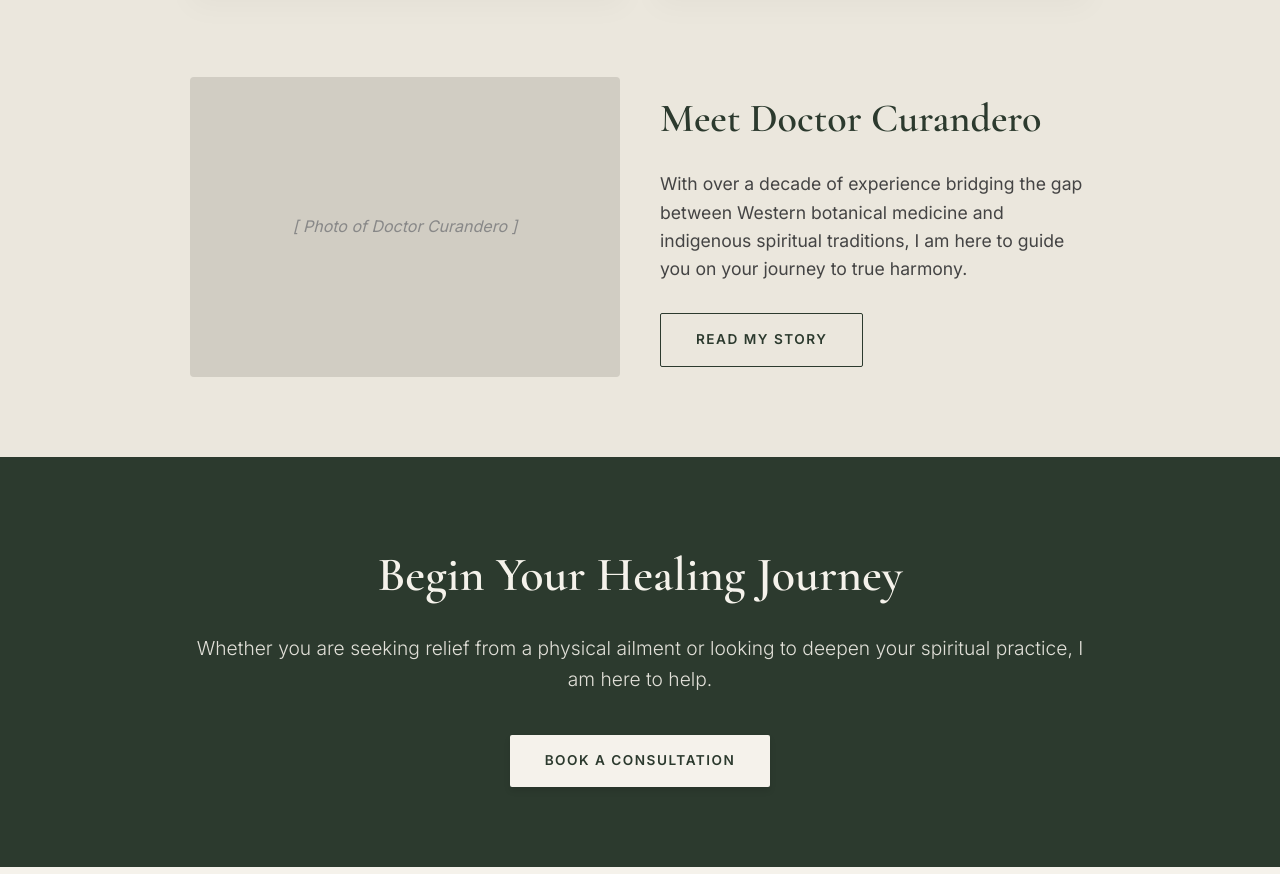
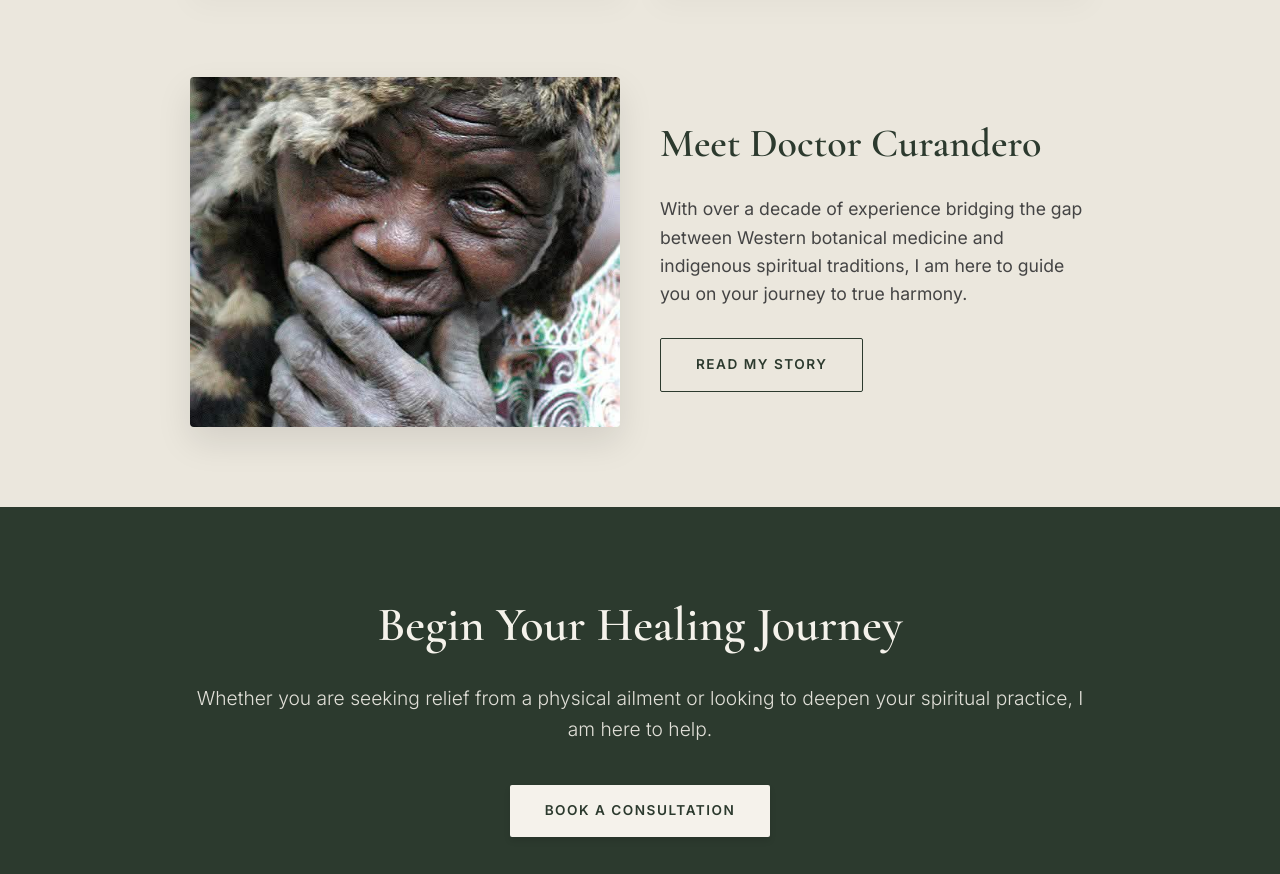
Before and after one commit to docrorcurandero/herbalism, a plain HTML site: page index.html in a window 1280 px wide. Shown: the part 956-1830 px from the top of the page. Drawn offline with nearby package versions, Linux system fonts and the light colour scheme.

Commit message:
Update index.html

```diff
--- a/index.html
+++ b/index.html
@@ -45,7 +45,16 @@
         .about-text { flex: 1; }
         .about-text h2 { font-size: 2.5rem; margin-bottom: 20px; }
         .about-text p { color: #444; margin-bottom: 30px; font-size: 1.1rem; }
-        .about-image-placeholder { flex: 1; width: 100%; height: 300px; background-color: #d1cdc3; border-radius: 4px; display: flex; align-items: center; justify-content: center; color: #888; font-style: italic; }
+
+        /* The Homepage Image Styling */
+        .home-image {
+            flex: 1;
+            width: 100%;
+            height: 350px;
+            object-fit: cover;
+            border-radius: 4px;
+            box-shadow: 0 15px 35px rgba(0,0,0,0.1);
+        }
 
         /* Call to Action Banner */
         .cta-banner { background-color: #2C3A2E; color: #F5F2EB; text-align: center; padding: 80px 20px; }
@@ -108,8 +117,10 @@
     <!-- ABOUT PREVIEW SECTION -->
     <section class="about-preview">
         <div class="container about-content">
-            <!-- You can replace this div with an <img> tag later -->
-            <div class="about-image-placeholder">[ Photo of Doctor Curandero ]</div>
+
+            <!-- Replaced the placeholder with your real image -->
+            <img src="logb.jpg" alt="Doctor Curandero" class="home-image">
+
             <div class="about-text">
                 <h2>Meet Doctor Curandero</h2>
                 <p>With over a decade of experience bridging the gap between Western botanical medicine and indigenous spiritual traditions, I am here to guide you on your journey to true harmony.</p>
```
